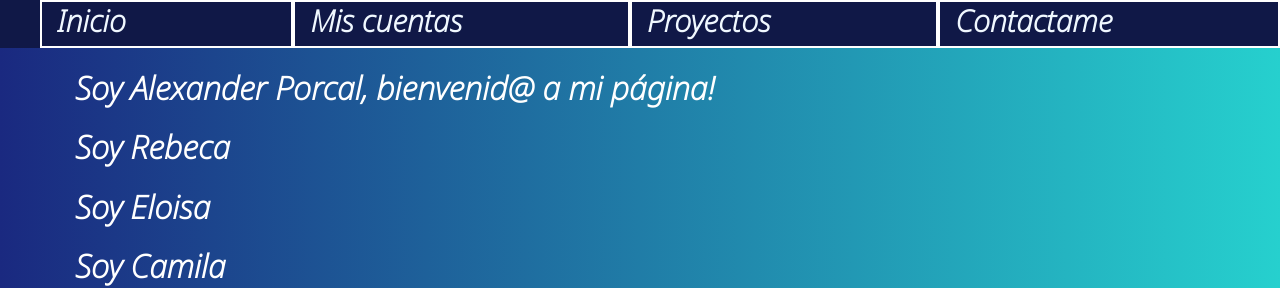
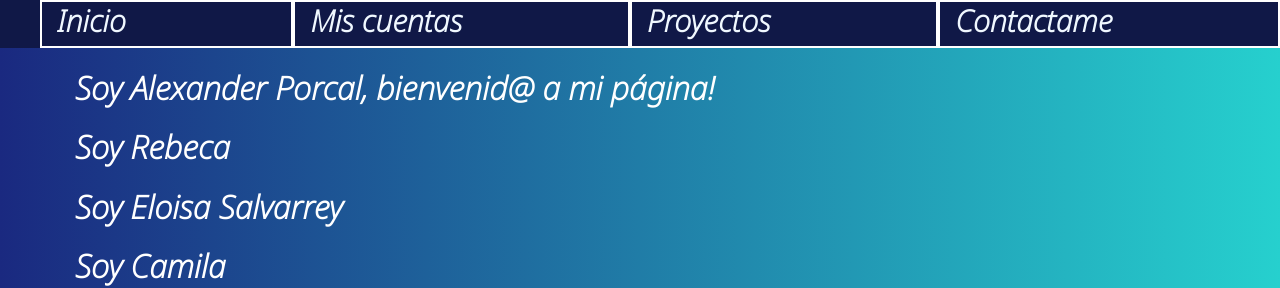
Before and after one commit to alex33uy/clase-grupo-git-jap2, a plain HTML site: page index.html in a window 1280 px wide. Shown: the top 288 px of the page. Drawn offline with Linux system fonts and the light colour scheme; a script that the page names is missing; a web font is replaced by a local one.

Commit message:
Update index.html
escribí soy eloísa salvarrey en h1

```diff
--- a/index.html
+++ b/index.html
@@ -34,7 +34,7 @@
     <main class="main">
         <h1> Soy Alexander Porcal, bienvenid@ a mi página!</h1>
         <h1> Soy Rebeca</h1>
-        <h1> Soy Eloisa</h1>
+        <h1> Soy Eloisa Salvarrey</h1>
         <h1> Soy Camila</h1>
         <br>
         <div class="img-container">
```
